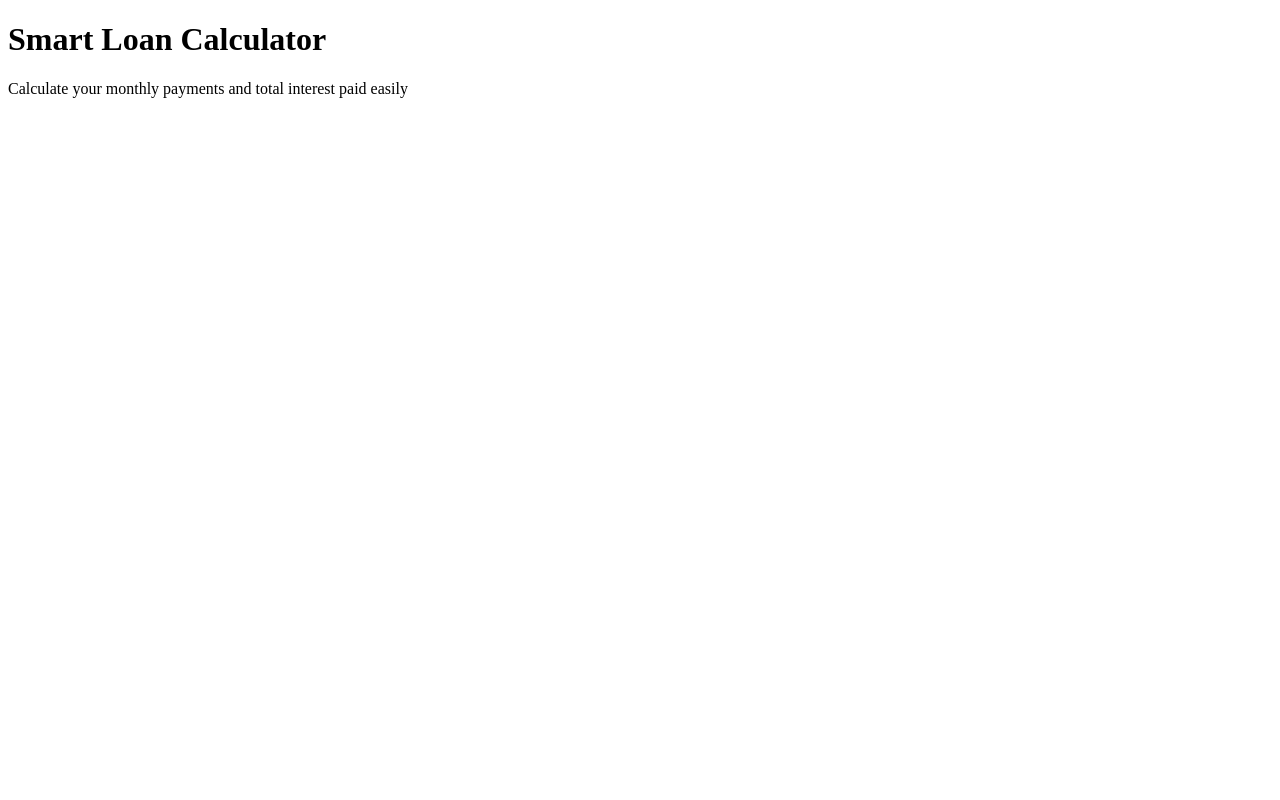
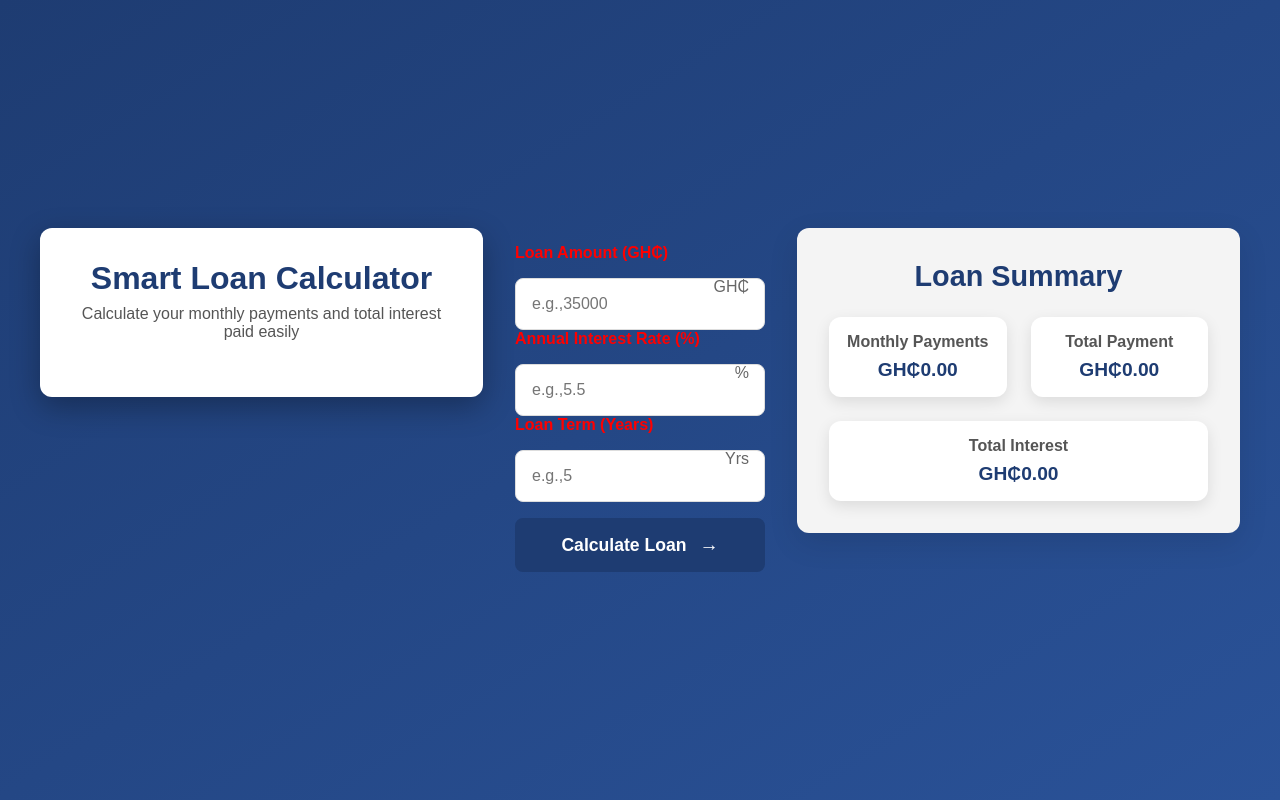
Before and after one commit to general-joe/smartLoanCalculator, a plain HTML site: page index.html in a window 1280 px wide. Drawn offline with Linux system fonts and the light colour scheme.

Commit message:
Added css file's codes

```diff
--- a/index.css
+++ b/index.css
@@ -0,0 +1,210 @@
+/* General Reset */
+* {
+  margin: 0;
+  padding: 0;
+  box-sizing: border-box;
+  font-family: "Arial", sans-serif;
+}
+
+body {
+  background: linear-gradient(to bottom right, #1e3c72, #2a5298);
+  color: #fff;
+  font-size: 16px;
+  display: flex;
+  justify-content: center;
+  align-items: center;
+  min-height: 100vh;
+}
+
+.container {
+  display: flex;
+  gap: 2rem;
+  max-width: 1200px;
+  background: transparent;
+  align-items: flex-start;
+}
+
+.calculator {
+  flex: 1;
+  background: #fff;
+  color: #333;
+  border-radius: 12px;
+  box-shadow: 0 10px 30px rgba(0, 0, 0, 0.3);
+  overflow: hidden;
+  padding: 2rem;
+}
+
+.calculator-header {
+  text-align: center;
+  margin-bottom: 1.5rem;
+}
+
+.calculator-header h1 {
+  font-size: 2rem;
+  font-weight: bold;
+  color: #1e3c72;
+}
+
+.calculator-header .subtitle {
+  font-size: 1rem;
+  color: #555;
+  margin-top: 0.5rem;
+}
+
+.calculator-body {
+  display: flex;
+  flex-wrap: wrap;
+  gap: 1.5rem;
+  justify-content: space-between;
+  padding-top: 1rem;
+}
+
+.input-group {
+  flex: 1 1 calc(33.333% - 1rem);
+  position: relative;
+  min-width: 250px;
+}
+
+label {
+  font-size: 1rem;
+  font-weight: bold;
+  color: red; /* Updated color to red */
+  margin-bottom: 0.5rem;
+  display: block;
+}
+
+input {
+  width: 100%;
+  padding: 1rem;
+  border: 1px solid #ddd;
+  border-radius: 8px;
+  font-size: 1rem;
+  color: #333;
+  margin-top: 0.5rem;
+}
+
+input:focus {
+  border-color: #1e3c72;
+  outline: none;
+  box-shadow: 0 0 5px rgba(30, 60, 114, 0.5);
+}
+
+.input-icon {
+  position: absolute;
+  right: 1rem;
+  top: 50%;
+  transform: translateY(-50%);
+  font-size: 1rem;
+  color: #666;
+}
+
+button {
+  width: 100%;
+  padding: 1rem;
+  background: #1e3c72;
+  color: #fff;
+  border: none;
+  border-radius: 8px;
+  font-size: 1.1rem;
+  font-weight: bold;
+  cursor: pointer;
+  margin-top: 1rem;
+  transition: background 0.3s ease;
+}
+
+button:hover {
+  background: #2a5298;
+}
+
+button .button-icon {
+  margin-left: 0.5rem;
+  font-size: 1.2rem;
+}
+
+.calculator-content {
+  display: flex;
+  flex-direction: column;
+  gap: 2rem;
+}
+
+.results {
+  flex: 1;
+  background: #f4f4f4;
+  color: #333;
+  border-radius: 12px;
+  box-shadow: 0 10px 30px rgba(0, 0, 0, 0.1);
+  padding: 2rem;
+}
+
+.results h3 {
+  text-align: center;
+  margin-bottom: 1.5rem;
+  font-size: 1.8rem;
+  color: #1e3c72;
+}
+
+.result-grid {
+  display: flex;
+  flex-wrap: wrap;
+  gap: 1.5rem;
+}
+
+.result-item {
+  flex: 1 1 calc(33.333% - 1rem);
+  display: flex;
+  flex-direction: column;
+  align-items: center;
+  justify-content: center;
+  padding: 1rem;
+  background: #fff;
+  border-radius: 12px;
+  box-shadow: 0 5px 15px rgba(0, 0, 0, 0.1);
+}
+
+.result-label {
+  font-size: 1rem;
+  font-weight: bold;
+  color: #555;
+  margin-bottom: 0.5rem;
+}
+
+.result-value {
+  font-size: 1.2rem;
+  font-weight: bold;
+  color: #1e3c72;
+}
+
+@media (max-width: 1024px) {
+  .container {
+    flex-direction: column;
+    gap: 2rem;
+    align-items: center;
+  }
+
+  .input-group {
+    flex: 1 1 100%;
+  }
+
+  .result-item {
+    flex: 1 1 100%;
+  }
+}
+
+@media (max-width: 768px) {
+  .calculator,
+  .results {
+    padding: 1.5rem;
+  }
+
+  button {
+    font-size: 1rem;
+  }
+
+  .result-label {
+    font-size: 0.9rem;
+  }
+
+  .result-value {
+    font-size: 1rem;
+  }
+}
--- a/index.html
+++ b/index.html
@@ -1,21 +1,67 @@
 <!DOCTYPE html>
 <html lang="en">
   <head>
-    <meta charset="UTF-8">
-    <meta name="viewport" content="width=device-width, initial-scale=1.0">
+    <meta charset="UTF-8" />
+    <meta name="viewport" content="width=device-width, initial-scale=1.0" />
     <title>Smart Loan Calculator</title>
-    <link rel="stylesheet" href="./index.css">
+    <link rel="stylesheet" href="./index.css" />
   </head>
   <body>
     <div class="container">
       <div class="calculator">
         <div class="calculator-header">
           <h1>Smart Loan Calculator</h1>
-                <p class="subtitle">Calculate your monthly payments and total interest paid easily</p>
+          <p class="subtitle">
+            Calculate your monthly payments and total interest paid easily
+          </p>
         </div>
       </div>
 
+      <div class="calculator-body">
+        <div class="input-section">
+          <div class="input-group">
+            <label for="amount">Loan Amount (GH₵)</label>
+            <input type="number" id="amount" placeholder="e.g.,35000" />
+            <span class="input-icon">GH₵</span>
+          </div>
+          <div class="input-group">
+            <label for="interest">Annual Interest Rate (%)</label>
+            <input
+              type="number"
+              id="interest"
+              step="0.1"
+              placeholder="e.g.,5.5"
+            />
+            <span class="input-icon">%</span>
+          </div>
+          <div class="input-group">
+            <label for="years">Loan Term (Years)</label>
+            <input type="number" id="years" placeholder="e.g.,5" />
+            <span class="input-icon">Yrs</span>
+          </div>
+          <button id="calculateBtn">
+            Calculate Loan <span class="button-icon">→</span>
+          </button>
+        </div>
+      </div>
 
+      <div class="results" id="results">
+        <h3>Loan Summary</h3>
+        <div class="result-grid">
+          <div class="result-item">
+            <span class="result-label">Monthly Payments</span>
+            <span class="result-value" id="monthly">GH₵0.00</span>
+          </div>
+          <div class="result-item">
+            <span class="result-label">Total Payment</span>
+            <span class="result-value" id="total">GH₵0.00</span>
+          </div>
+          <div class="result-item">
+            <span class="result-label">Total Interest</span>
+            <span class="result-value" id="totalInterest">GH₵0.00</span>
+          </div>
+        </div>
+      </div>
     </div>
 
     <script src="./script.js"></script>
--- a/script.js
+++ b/script.js
@@ -0,0 +1,126 @@
+
+
+// document.addEventListener("DOMContentLoaded", () => {
+//   //Selection the elements
+//   const calculateBtn = document.getElementById("calculateBtn");
+//   const amountInput = document.getElementById("amount");
+//   const interestInput = document.getElementById("interest");
+//   const yearsInput = document.getElementById("years");
+//   //Summary selection of elements
+//   const monthlyPayment = document.getElementById("monthly");
+//   const totalPayment = document.getElementById("total");
+//   const totalInterestPayment = document.getElementById("totalInterest");
+
+//   //Function to calculate the loan
+//   function calculateLoan() {
+//     //we will need the principal and we gonna convert everything to a number
+//     const principal = parseFloat(amountInput.value);
+//     const interest = parseFloat(interestInput.value) / 100 / 12;
+//     const payments = parseFloat(yearsInput.value) * 12;
+//     //check if the values are valid, if the user enter the valid number
+//     if (isNaN(principal) || isNaN(interest) || isNaN(payments)) {
+//       alert("Please enter valid numbers");
+//       return;
+//     }
+//     //we are going to calculate for the monthly payment
+//     const x = Math.pow(1 + interest, payments);
+//     //formula for calculating monthly payment
+//     const monthly = (principal * interest * x) / (x - 1);
+//     //let validating the monthly payments using isFinite
+//     if (isFinite(monthly)) {
+//       //we are going provide the logic monthly payment and interest
+//       const total = monthly * payments;
+//       const interestPayment = total - principal;
+//       //display the result
+
+//       /*monthlyPayment.textContent = monthly;
+//       totalPayment.textContent = total;
+//       totalInterestPayment.textContent = interestPayment; */
+
+//       //we are gonna use the animateValue function to animate the values
+//       //Now after the calculation we are going to animate the values and we can remove the three lines of code above
+//       animateValue(monthlyPayment, 0, monthly, 1000);
+//       animateValue(totalPayment, 0, total, 1000);
+//       animateValue(totalInterestPayment, 0, interestPayment, 1000);
+//     }
+//   }
+
+//   //function for animation
+//   function animateValue(element, start, end, duration) {
+//     //this is a methode
+//     const startTime = performance.now();
+//     //another inner function
+//     function update(currentTime) {
+//       const elapsed = currentTime - startTime;
+//       const progress = Math.min(elapsed / duration, 1);
+//       const current = start + (end - start) * progress;
+//       //Inject the content into the dom
+//       element.textContent = current.toFixed(2);
+//     }
+//     if (progress < 1) {
+//       //we are going to call the update using request Animation Frame and then pass in the update function
+//       requestAnimationFrame(update);
+//     }
+//   //else here, we gonna call the update function
+//       requestAnimationFrame(update);
+
+//   }
+//   //Let's bind the event to calculateBtn
+//   calculateBtn.addEventListener("click", calculateLoan);
+// });
+
+
+document.addEventListener("DOMContentLoaded", () => {
+  // Select elements
+  const calculateBtn = document.getElementById("calculateBtn");
+  const amountInput = document.getElementById("amount");
+  const interestInput = document.getElementById("interest");
+  const yearsInput = document.getElementById("years");
+  const monthlyPayment = document.getElementById("monthly");
+  const totalPayment = document.getElementById("total");
+  const totalInterestPayment = document.getElementById("totalInterest");
+
+  // Function to calculate the loan
+  function calculateLoan() {
+    const principal = parseFloat(amountInput.value);
+    const interest = parseFloat(interestInput.value) / 100 / 12; // Monthly rate
+    const payments = parseFloat(yearsInput.value) * 12; // Total number of payments
+
+    if (isNaN(principal) || isNaN(interest) || isNaN(payments)) {
+      alert("Please enter valid numbers");
+      return;
+    }
+
+    const x = Math.pow(1 + interest, payments); // Compound interest factor
+    const monthly = (principal * interest * x) / (x - 1);
+
+    if (isFinite(monthly)) {
+      const total = parseFloat((monthly * payments).toFixed(2));
+      const interestPayment = parseFloat((total - principal).toFixed(2));
+
+      // Animate the results
+      animateValue(monthlyPayment, 0, monthly, 1000);
+      animateValue(totalPayment, 0, total, 1000);
+      animateValue(totalInterestPayment, 0, interestPayment, 1000);
+    }
+  }
+
+  // Function for animation
+  function animateValue(element, start, end, duration) {
+    const startTime = performance.now();
+    function update(currentTime) {
+      const elapsed = currentTime - startTime;
+      const progress = Math.min(elapsed / duration, 1);
+      const current = start + (end - start) * progress;
+      element.textContent = current.toFixed(2);
+
+      if (progress < 1) {
+        requestAnimationFrame(update);
+      }
+    }
+    requestAnimationFrame(update);
+  }
+
+  // Bind the event to calculateBtn
+  calculateBtn.addEventListener("click", calculateLoan);
+});
```
Lines whose indentation alone changed are shown as unchanged.
